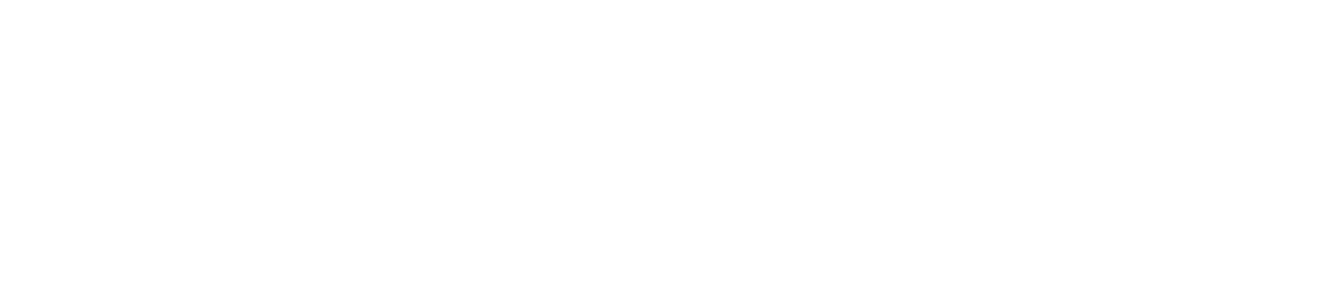
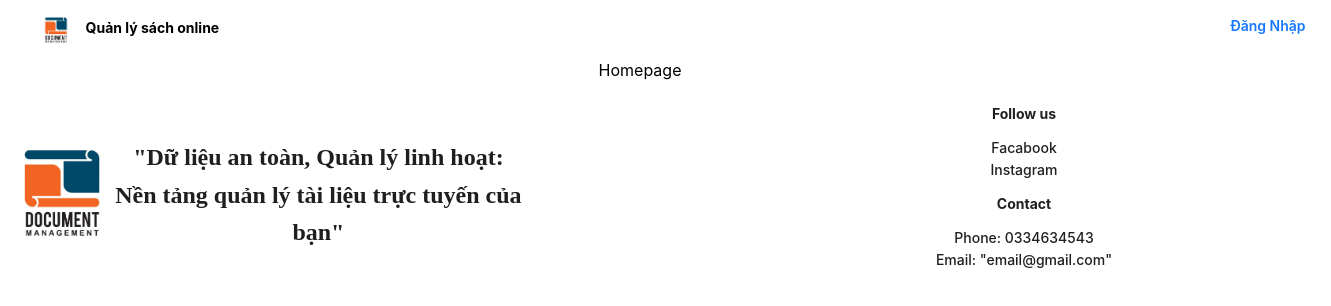
Before and after one commit to Thanh-Cong0602/Management-Document-Ver-2, a React (Vite) app: page /user/homepage in a window 1280 px wide. Before the commit this address had no page. Shown: the top 306 px of the page, 1331 px wide, since content can reach past the window. Built offline with nearby package versions, Linux system fonts and the light colour scheme.

Commit message:
Completed

```diff
--- a/src/App.jsx
+++ b/src/App.jsx
@@ -7,6 +7,7 @@ import LoginScreen from "./Components/LoginScreen/LoginScreen";
 import RegisterScreen from "./Components/RegisterScreen/RegisterScreen";
 import MyFooter from "./Components/MyFooter/MyFooter";
 import MyHeader from "./Components/MyHeader/MyHeader";
+import Homepage from "./Components/User/Homepage/Homepage";
 function App() {
   return (
     <div>
@@ -22,6 +23,7 @@ function App() {
         />
         <Route path="/login" element={<LoginScreen />} />
         <Route path="/register" element={<RegisterScreen />} />
+        <Route path="/user/homepage" element={<Homepage />} />
       </Routes>
     </div>
   );
--- a/src/Components/LoginScreen/LoginScreen.jsx
+++ b/src/Components/LoginScreen/LoginScreen.jsx
@@ -3,7 +3,7 @@
 import { Button, Checkbox, Form, Input } from "antd";
 import { Link, useNavigate } from "react-router-dom";
 import { login } from "../../Api/Service/user.service";
-import { setDataUser } from "../../Redux/_action/user.action";
+import { setDataUser, setLoggedIn } from "../../Redux/_action/user.action";
 import { useDispatch } from "react-redux";
 const onFinishFailed = (errorInfo) => {
   console.log("Failed:", errorInfo);
@@ -17,7 +17,9 @@ function LoginScreen() {
       password: values.password,
     };
     login("user/login", body).then((res) => {
+      dispatch(setLoggedIn(true));
       dispatch(setDataUser(res.data.data));
+      navigate("/user/homepage");
     });
   };
   return (
--- /dev/null
+++ b/src/Components/MyHeader/MyHeader.css
@@ -0,0 +1,8 @@
+/** @format */
+
+.navbar_user_img {
+  padding-top: 5px;
+  height: auto;
+  width: 40px;
+  border-radius: 50%;
+}
--- a/src/Components/MyHeader/MyHeader.jsx
+++ b/src/Components/MyHeader/MyHeader.jsx
@@ -1,8 +1,20 @@
+/** @format */
+
 import { Avatar, Flex, Typography } from "antd";
-import React from "react";
+import user_img from "../../assets/user_img.png";
+import "./MyHeader.css";
+import { useSelector } from "react-redux";
 import logo from "../../assets/logo.jpg";
 import { Link } from "react-router-dom";
+import { useDispatch } from "react-redux";
+import {  setLoggedIn } from "../../Redux/_action/user.action";
+
 const MyHeader = () => {
+  const isLoggedIn = useSelector((state) => state.userReducer.isLoggedIn);
+  const dispatch = useDispatch();
+  const logout = () => {
+    dispatch(setLoggedIn(false));
+  }
   return (
     <Flex
       style={{
@@ -18,9 +30,16 @@ const MyHeader = () => {
         <Avatar shape="square" size={{ xs: 24, sm: 32, md: 40, lg: 64, xl: 60, xxl: 100 }} src={logo} />
         <Typography style={{ color: "black", paddingTop: "9%", fontWeight: "700" }}>Quản lý sách online</Typography>
       </div>
-      <Typography style={{ paddingTop: "1.2%", fontWeight: "600" }}>
-        <Link to="/login">Đăng Nhập</Link>
-      </Typography>
+      {!isLoggedIn ? (
+        <Typography style={{ paddingTop: "1.2%", fontWeight: "600" }}>
+          <Link to="/login">Đăng Nhập</Link>
+        </Typography>
+      ) : (
+        <>
+        <Link to="/" onClick={logout}>Logout</Link>
+          <img src={user_img} alt="Avatar User" className="navbar_user_img" />
+        </>
+      )}
     </Flex>
   );
 };
--- a/src/Components/User/Homepage/Homepage.jsx
+++ b/src/Components/User/Homepage/Homepage.jsx
@@ -1,9 +1,12 @@
 import React from 'react'
-
+import MyHeader from '../../MyHeader/MyHeader'
+import MyFooter from '../../MyFooter/MyFooter'
 function Homepage() {
   return (
     <div>
-      Homepgae
+      <MyHeader />
+      Homepage
+      <MyFooter />
     </div>
   )
 }
--- a/src/Redux/_action/user.action.jsx
+++ b/src/Redux/_action/user.action.jsx
@@ -8,3 +8,10 @@ export const setDataUser = (dataUser) => {
     payload: dataUser,
   };
 };
+
+export const setLoggedIn = (loggedIn) => {
+  return {
+    type: userConstants.SET_LOGGED_IN,
+    payload: loggedIn,
+  };
+};
--- a/src/Redux/_constants/user.constants.js
+++ b/src/Redux/_constants/user.constants.js
@@ -1,7 +1,7 @@
 /** @format */
 
 export const userConstants = {
-  LOGIN_SUCCESS: "USERS_LOGIN_SUCCESS",
+  SET_LOGGED_IN: "SET_LOGGED_IN",
   SET_DATA_USER: "SET_DATA_USER",
   LOGOUT: "USERS_LOGOUT",
 };
--- a/src/Redux/_reducers/index.jsx
+++ b/src/Redux/_reducers/index.jsx
@@ -1,9 +1,9 @@
 /** @format */
 
 import { combineReducers } from "@reduxjs/toolkit";
-import { user } from "./user.reducer";
+import { userReducer } from "./user.reducer";
 const rootReducer = combineReducers({
-  user
+  userReducer,
 });
 
 export default rootReducer;
--- a/src/Redux/_reducers/user.reducer.jsx
+++ b/src/Redux/_reducers/user.reducer.jsx
@@ -6,12 +6,17 @@ const initialState = {
   dataUser: {},
 };
 
-export function user(state = initialState, action) {
+export function userReducer(state = initialState, action) {
   switch (action.type) {
     case userConstants.SET_DATA_USER:
       return {
         ...state,
         dataUser: action.payload,
+      };
+    case userConstants.SET_LOGGED_IN:
+      return {
+        ...state,
+        isLoggedIn: action.payload,
       };
     case userConstants.LOGOUT:
       return {
```
Also changed, not shown: src/assets/user_img.png (added).
